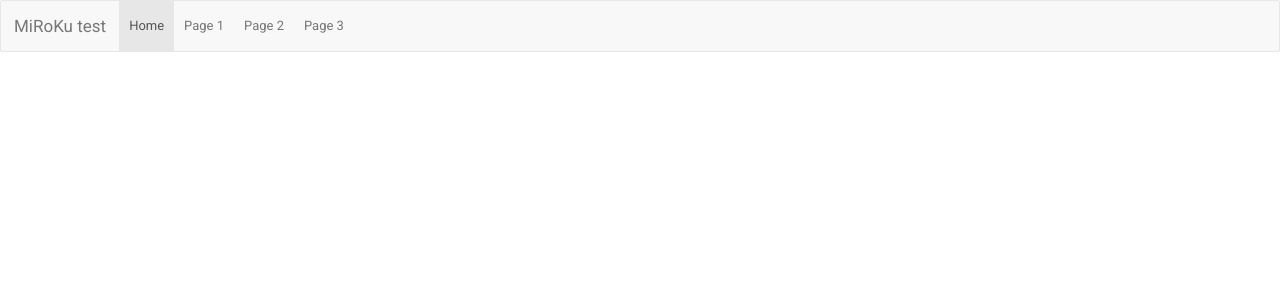
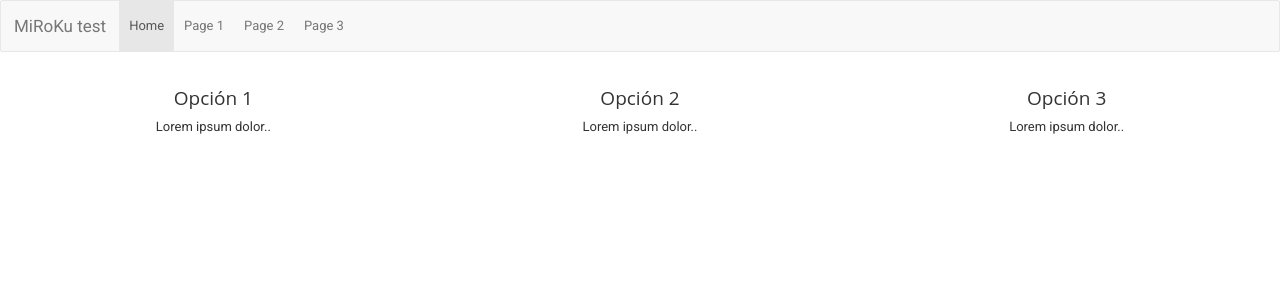
Before and after one commit to Fabianko/web-fabianko, an Angular app: page / in a window 1280 px wide. Shown: the top 300 px of the page. Built offline with nearby package versions, Linux system fonts and the light colour scheme.

Commit message:
ADD: opciones de clasificacion

```diff
--- a/src/app/components/header/header.component.html
+++ b/src/app/components/header/header.component.html
@@ -11,3 +11,5 @@
     </ul>
   </div>
 </nav>
+
+<app-select-classificator></app-select-classificator>
--- a/src/app/components/select-classificator/select-classificator.component.html
+++ b/src/app/components/select-classificator/select-classificator.component.html
@@ -1 +1,16 @@
-<p>select-classificator works!</p>
+<div class="container-fluid">
+  <div class="row text-center">
+    <div class="col-sm-4">
+      <h3>Opción 1</h3>
+      <p>Lorem ipsum dolor..</p>
+    </div>
+    <div class="col-sm-4">
+      <h3>Opción 2</h3>
+      <p>Lorem ipsum dolor..</p>
+    </div>
+    <div class="col-sm-4">
+      <h3>Opción 3</h3>
+      <p>Lorem ipsum dolor..</p>
+    </div>
+  </div>
+</div>
```
